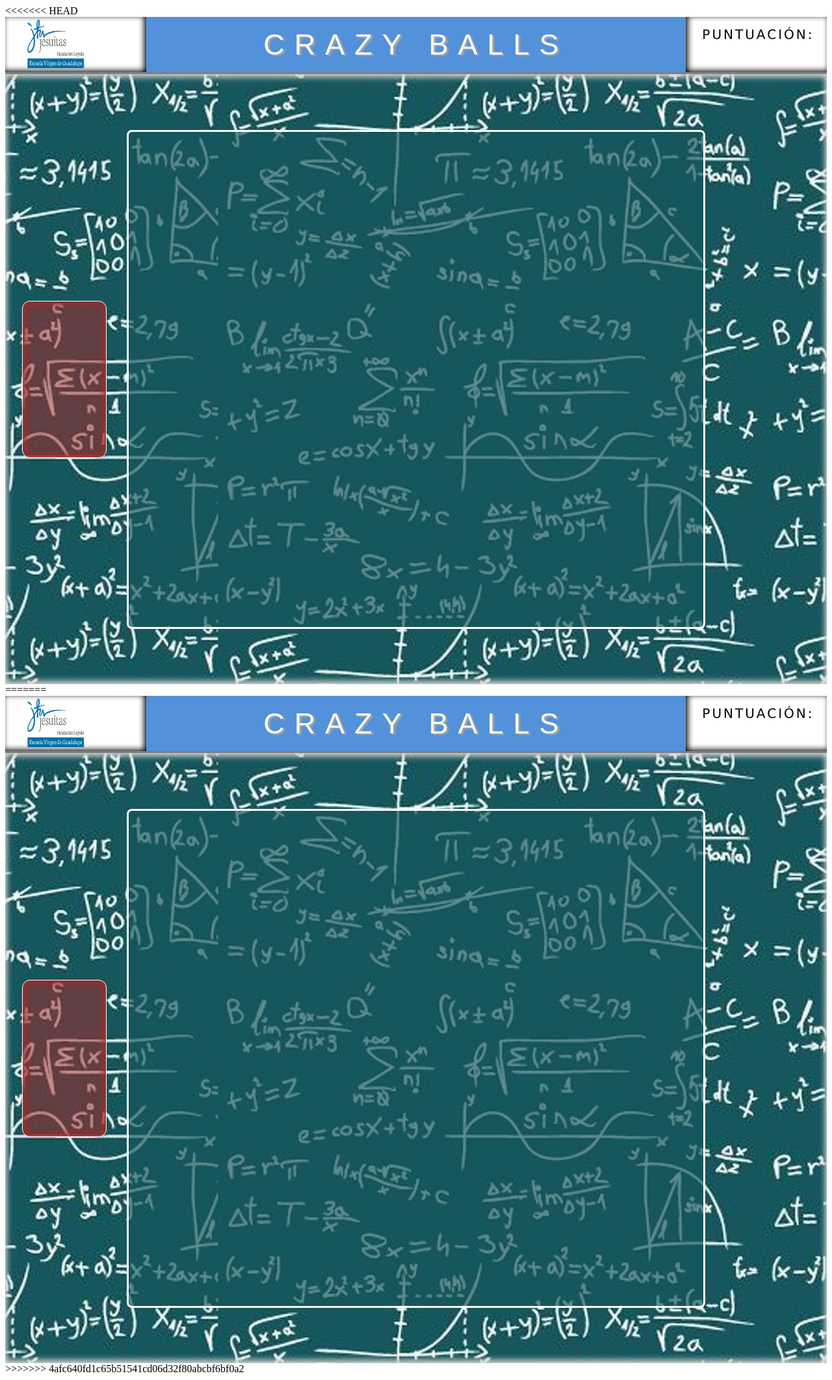
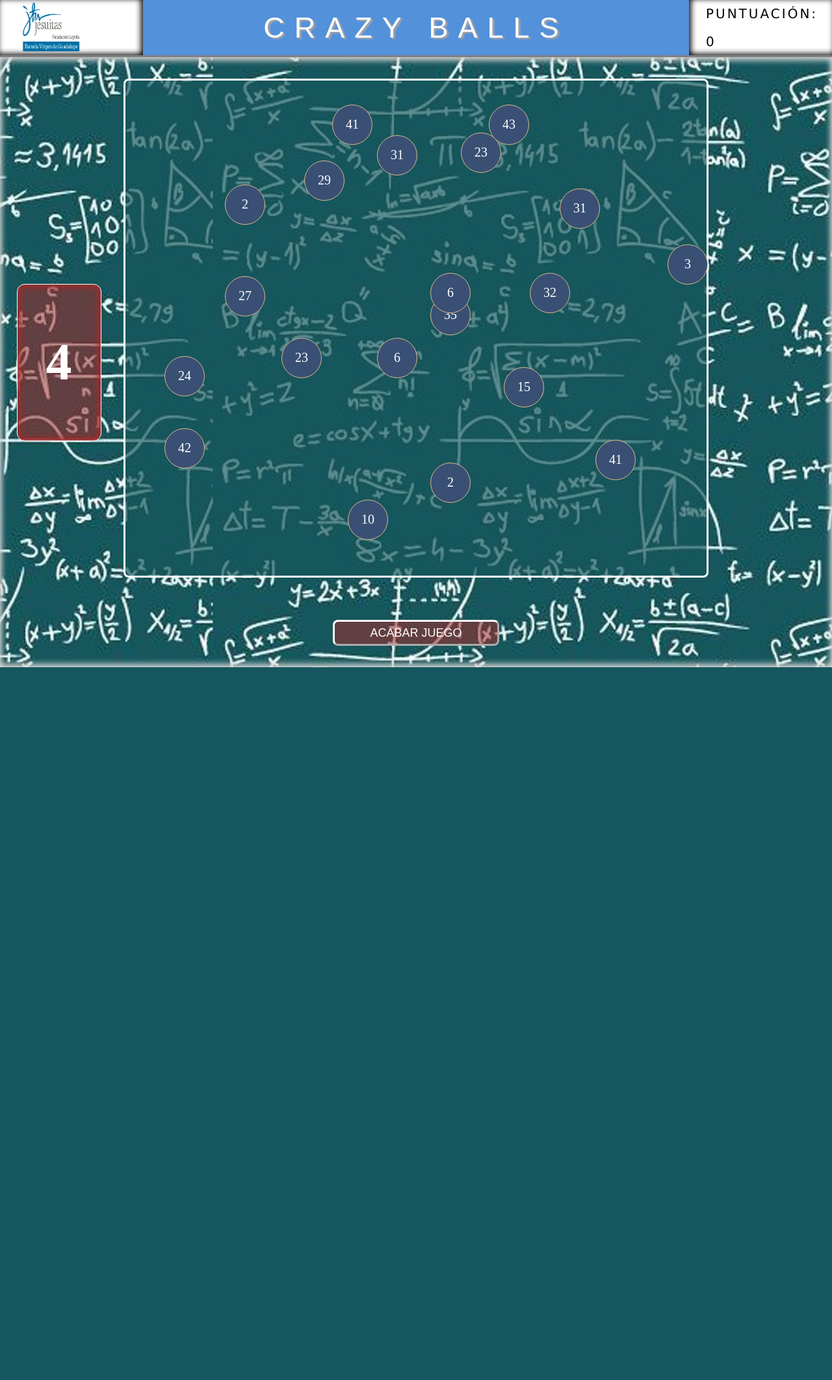
Before and after one commit to MSG8/TrabajoDwecCliente, a PHP site: page / in a window 1280 px wide. Shown: the whole page at 65% size. After the commit the page ends 1027 px from the top, so only its background shows below. Run offline with PHP 8.4, Linux system fonts and the light colour scheme.

Commit message:
modificacion de css y js, falta perfeccionar el css y lo que ocurre al ganar o perder el juego, ya tenemos puesto el boton de fin

```diff
--- a/css/stylesheet.css
+++ b/css/stylesheet.css
@@ -1,4 +1,3 @@
-<<<<<<< HEAD
 /*Estilos generales*/
 body{
     margin: 0px;
@@ -86,6 +85,25 @@ main{
     border-radius: 8px;
     border: 3px solid white;
     position: relative;
+    z-index: 1;
+}
+main button
+{
+    min-width: 20%;
+    min-height: 40px;
+    background-color: rgba(165, 42, 42, 0.527);
+    font-size: large;
+    color: white;
+    margin: auto;
+    border-radius: 8px;
+    border: 3px outset white;
+    position: relative;
+}
+main button:hover
+{
+    background-color: white;
+    color: rgba(165, 42, 42, 0.527);
+    border: 3px inset rgba(165, 42, 42, 0.527);
 }
 /*Bolas*/
 #ventanaJuego div{
@@ -99,18 +117,17 @@ main{
     text-align: center;
     align-items: center;
     position: absolute;
+    transition: 0.5s;
+    color: white;
 }
 .bola{
     background-color: rgb(57, 80, 116);
-    color: white;
 }
 .bolaAcertada{
     background-color: rgb(14, 185, 14);
-    color: white;
 }
 .bolaError{
     background-color: red;
-    color: white;
 }
 #bola1{
     top: 30px;
@@ -128,133 +145,70 @@ main{
     top: 400px;
     left: 30%;
 }
-=======
-/*Estilos generales*/
+/*Estilos footer*/
+
+/*Media query*/
+
+@media (max-width: 360px){
+
     body{
-    margin: 0px;
+        height: 640px;
     }
-/*FIN Estilos generales*/
-/*Estilos cabecera*/
+
     header{
+        height: 120px;
+        background-color: white;
+        border: none;
+    }
+
+    .cajaLateral{
+        height: 60px;
+        width: 32%;
+        box-shadow: none;
+        background-color: #EFEFEF;
+    }
+
+    #logo{
+        height: 53px;
         width: 100%;
-    height: 85px;
+    }
+
+    #titulo{
+        font-size: 1rem;
+        height: 60px;
         background-color: #5391DB;
-    border-bottom: 3px solid grey;
+        font-weight: bold;
+        width: 65.9%;
+        line-height: 22px;
     }
-/*Logo*/
-.cajaLateral{
-    display: grid;
-    width: 15.161%;
-    height: 85px;
-    margin: 0px;
-    float: left;
-    padding-left: 2%;
+
+    #puntuacion{
+        width: 98%;
+        font-size: 1rem;
+        clear: left;
+        box-shadow: 0px 0px 8px 0px inset grey, 0px 0px 8px -1px inset grey;
+        padding-left: 7px;
         background-color: white;
-    box-shadow: -3px -2px 10px inset black;
     }
-#logo{
-    height: 75px;
-    width: 55%;
-    padding: 4px 0px 0px 0px;
+
+    main {
+        width: 100%;
+        height: 500px;
+        display: block;
+        padding-top: 20px;
     }
-/*Titulo*/
-#titulo{
-    display: grid;
-    float: left;
-    width: 65.68%;
-    height: 85px;
-    margin: 0px;
-    font-size: 45px;
-    letter-spacing: 15px;
-    font-family: Arial, Helvetica, sans-serif;
-    color: white;
-    text-align: center;
-    align-items: center;
-    box-shadow:  0px, 0px, 12px 2px grey;
+
+    #numeroAside{
+        position: static;
+        width: 71.5%;
+        height: 60px;
+        margin-left: 14%;
+        font-size: 2rem;
     }
-#titulo span{
-    text-shadow: 3px 2px 2px rgb(165, 164, 164);
+
+    #ventanaJuego{
+        height: 360px;
+        margin-top: 30px;
     }
-/*puntuacion*/
-#puntuacion{
-    align-items: center;
-    font-size: 20px;
-    font-family: Verdana, Geneva, Tahoma, sans-serif;
-    box-shadow: 3px -2px 10px inset black;
-    letter-spacing: 3px;
+
 }
-/*Estilos main*/
-main{
-    display: grid;
-    background-image: url("../img/math.jpg");
-    height: 939px;
-    align-items: center;
-    /*border-bottom: 4px solid grey;*/
-    box-shadow: 2px -5px 10px 0px inset lightgray, -2px 5px 10px 0px inset lightgray;
-    text-align: center;
-}
-#numeroAside{
-    display: grid;
-    align-items: center;
-    height: 240px;
-    width: 10%;
-    background-color: rgba(165, 42, 42, 0.527);
-    position: absolute;
-    margin-left: 2%;
-    border-radius: 12px;
-    border: 1px solid white;
-    box-shadow: 0px 0px 10px 5px inset rgba(165, 42, 42, 0.856);
-    font-size: 80px;
-    color: white;
-    font-weight: bold;
-}
-#ventanaJuego{
-    width: 69.86%;
-    height: 762px;
-    background-color: #16575dab;
-    margin: auto;
-    border-radius: 8px;
-    border: 3px solid white;
-    position: relative;
-}
-/*Bolas*/
-#ventanaJuego div{
-    background-color: rgb(57, 80, 116);
-    margin: 0px;
-    display: grid;
-    border: 1px solid burlywood;
-    width: 60px;
-    height: 60px;
-    border-radius: 31px;
-    font-size: 20px;
-    text-align: center;
-    align-items: center;
-    position: absolute;
-}
-.bola{
-    color: white;
-}
-.bolaAcertada{
-    color: rgb(14, 185, 14);
-}
-.bolaError{
-    color: red;
-}
-#bola1{
-    top: 30px;
-    left: 12%;
-}
-#bola2{
-    top: 200px;
-    left: 60%;
-}
-#bola3{
-    top: 400px;
-    left: 80%;
-}
-#bola4{
-    top: 400px;
-    left: 30%;
-}
->>>>>>> 4afc640fd1c65b51541cd06d32f80abcbf6bf0a2
-/*Estilos footer*/
--- a/index.html
+++ b/index.html
@@ -1,4 +1,3 @@
-<<<<<<< HEAD
 <!DOCTYPE html>
     <html lang="es">
     <head>
@@ -18,32 +17,8 @@
             <div id="numeroAside"></div>
             <div id="ventanaJuego">
             </div>
+            <button>ACABAR JUEGO</button>
         </main>
         <script src="js/app.js"></script>
     </body>
 </html>
-=======
-<!DOCTYPE html>
-    <html lang="es">
-    <head>
-        <meta charset="UTF-8">
-        <meta http-equiv="X-UA-Compatible" content="IE=edge">
-        <meta name="viewport" content="width=device-width, initial-scale=1.0">
-        <link rel="stylesheet" href="css/stylesheet.css">
-        <title>Crazy Balls</title>
-    </head>
-    <body>
-        <header>
-            <div class="cajaLateral"><img src="img/logo.png" alt="Fundación Loyola" id="logo"></div>
-            <div id="titulo"><span>CRAZY BALLS</span></div>
-            <div class="cajaLateral" id="puntuacion"><span>PUNTUACIÓN: </span><span></span></div>
-        </header>
-        <main>
-            <div id="numeroAside"></div>
-            <div id="ventanaJuego">
-            </div>
-        </main>
-        <script src="js/app.js"></script>
-    </body>
-</html>
->>>>>>> 4afc640fd1c65b51541cd06d32f80abcbf6bf0a2
--- a/js/app.js
+++ b/js/app.js
@@ -1,4 +1,3 @@
-<<<<<<< HEAD
 /**
  * Clase principal de la aplicacion
  * archivo: app.js
@@ -17,155 +16,7 @@ class App
         this.modelo = new Modelo(); // Clase referente a todos los datos de la aplicacion
         this.animador = null;
         window.onload= this.iniciar.bind(this); //Tomamos el objeto este y busca el metodo iniciar
-    }
-    iniciar()
-    {
-        this.vista.puntuacion(this.modelo.puntuacion);
-        this.vista.generarBolas(this.modelo.cantidadBolas); //Llamamos a generar las bolas, podriamos llamarlo si clica algun boton
-        this.animador = window.setInterval(this.vista.moverBolas.bind(this.vista), 100); // nuestra animador llamara cada cierto intervalo de tiempo a la funcion de movimiento, el animador pertenece al controlador y verlas moviendose a la vista
-    }
-    verificar(evento)
-    {
-        let bola = evento.target //tomamos el elemento bola buscado
-        let textoBola = bola.childNodes[0].nodeValue; //Saca el nodo de texto de la bola, es decir el numero a coparar si el multiplo
-        let multiplo = document.getElementById('numeroAside'); //tomamos el elemento numeroAside que tiene el multiplo
-        let textMultiplo = multiplo.childNodes[0].nodeValue; //Saca el nodo de texto de multiplo
-
-        if (textoBola % textMultiplo == 0)
-        {
-            this.vista.cambiarClase(bola,'bolaAcertada');
-            this.vista.puntuar(+1);
-        }
-        else
-        {
-            this.vista.cambiarClase(bola,'bolaError');
-            this.vista.puntuar(-1);
-        }
-    }
-}
-/**
- * Clase destinada a la parte visual del programa, el se encargara de mostrar o crear elementos
- */
-class Vista
-{
-    constructor(controlador)
-    {
-        this.controlador = controlador;
-        this.elementoPuntuacion = document.getElementById('puntuacion').children[1];
-        document.getElementById('numeroAside').appendChild(document.createTextNode((Math.floor(Math.random() * (10 - 2)) + 2))); //
-        this.contenedor = document.getElementById('ventanaJuego');
-        this.bolas = []; //array que contenga todas las bolas
-    }
-    /**
-     * Crearemos la cantidad de bolas que queremos
-     */
-    generarBolas(cantidadBolas)
-    {
-        for (let indice = 0; indice < cantidadBolas; indice++) //creamo tanto objeto Bola como nos diga el modelo
-        {
-            let bola = new Bola(this.contenedor,this.controlador) //creamos el objeto
-            this.bolas.push(bola) //añadimos al array de bolas cada objeto bola
-            this.contenedor.appendChild(bola.div); //le añadimos la bola al contenedor
-        }
-    }
-    /**
-     * Moveremos la bola cada intervalo pedido por el controlador
-     */
-    moverBolas()
-    {
-        for (let indice = 0; indice < this.bolas.length; indice++)
-        {
-            let bola = this.bolas[indice]; //tomamos cada objeto bola que contenrra su estructura y velocidad
-            let top = parseFloat(bola.div.style.top.substr(0,(bola.div.style.top.length-2))); // tomamos el top del elemento, ademas de quitarle de su cadena px y pasarlo a numero
-            let left = parseFloat(bola.div.style.left.substr(0,(bola.div.style.left.length-2))); //tomamos el left del elemento, ademas de quitarle de su cadena px y pasarlo a numero
-            //Si llega a los bordes se aplica algunos de estos if
-            if (top <= 0+10 || top >= this.contenedor.clientHeight -bola.div.clientHeight-10 ) //le restamos el tamaño de la bola para que coincida con el tamaño del contenedor
-            {
-                this.bolas[indice].velocidady = -this.bolas[indice].velocidady //modificamos el signo de la velocidad si tocan los bordes
-            }
-            if (left <= 0+10 || left >= this.contenedor.clientWidth -bola.div.clientWidth-10 ) //le restamos el tamaño de la bola para que coincida con el tamaño del contenedor
-            {
-                this.bolas[indice].velocidadx = -this.bolas[indice].velocidadx //modificamos el signo de la velocidad si tocan los bordes
-            }
-            //una vez cambiamos los signos de velocidas le aplicamos la velocidad, tenemos que cambiar directamente los valores del objeto bola
-            this.bolas[indice].div.style.top = (top+this.bolas[indice].velocidady) +'px'; // bolatop = 240 + 13 + 'px'   bolatop = '253px'
-            this.bolas[indice].div.style.left = (left+this.bolas[indice].velocidadx) +'px';
-        }
-    }
-    cambiarClase(elemento,nombreClase)
-    {
-        elemento.classList.remove('bola');
-        elemento.classList.add(nombreClase);
-    }
-    puntuar(punto)
-    {
-      this.elementoPuntuacion.textContent = `${parseInt(this.elementoPuntuacion.textContent)+punto}`;
-        this.controlador.modelo.puntuacion = parseInt(this.elementoPuntuacion.textContent);
-    }
-    puntuacion(punto)
-    {
-        this.elementoPuntuacion.appendChild(document.createTextNode(punto));
-
-    }
-}
-/**
- * Clase destinada a guardar los datos de la aplicacion
- */
-class Modelo
-{
-    /**
-     * Inicializamos los atributos que contendran los datos del programa
-     */
-    constructor()
-    {
-        this.cantidadBolas = 25;
-        this.puntuacion = 0;
-    }
-}
-class Bola
-{
-    constructor(contenedor,controlador)
-    {
-        this.maxBola = 100;
-        this.minBola = 2;
-        this.controlador=controlador;
-        this.velocidadx =  Math.floor (Math.random () * 51) -25;
-        this.velocidady =  Math.floor (Math.random () * 51) -25;
-        this.div = document.createElement('div');
-        this.div.appendChild(document.createTextNode((Math.floor(Math.random() * (this.maxBola - this.minBola)) + this.minBola)));
-        this.cambiarClase('bola');
-        //Cada vez que se cree una bola se generara en el centro
-        this.div.style.top = (contenedor.clientHeight/2) + 'px'; //Colocamos las medidas por defecto de los div en top
-        this.div.style.left = (contenedor.clientWidth/2) + 'px';//Colocamos las medidas por defecto de los div en left
-        this.div.onclick = this.controlador.verificar.bind(this.controlador); // this.pulsar.bind(this)
-    }
-
-    cambiarClase(nombreClase)
-    {
-        this.div.classList.add(nombreClase);
-    }
-}
-// App.limiteNumero = 100; //atributo estatico
-let controlador = new App();
-=======
-/**
- * Clase principal de la aplicacion
- * archivo: app.js
- * Licencia: GPL3
- * Esta clase es el controlador de nuestra aplicacion
- * Autores: Manuel Solís Gómez(masogo008@gmail.com), Daniel Nuñez Santiago, Genaro Salas Galindo y Julio Ramos Gago
- */
-class App
-{
-    /**
-     * Llamamos a iniciar e inicamos las clases y atributos necesarios
-     */
-    constructor()
-    {
-        this.vista = new Vista(this); // Clase referente a todo el apartado visual de la aplicacion
-        this.modelo = new Modelo(); // Clase referente a todos los datos de la aplicacion
-        this.animador = null;
-        window.onload= this.iniciar.bind(this); //Tomamos el objeto este y busca el metodo iniciar
+        document.getElementsByTagName('button')[0].onclick = this.finPrograma.bind(this);//Colocamos el evento que llama al metodo de fin de programa;
     }
     iniciar()
     {
@@ -189,6 +40,31 @@ class App
         {
             this.vista.cambiarClase(bola,'bolaError');
             this.vista.puntuar(-1);
+        }
+    }
+    finPrograma()
+    {
+        let bolas = document.querySelectorAll('bola'); //tomamos todos los div de las bolas
+        let multiplo = document.getElementById('numeroAside'); //tomamos el elemento numeroAside que tiene el multiplo
+        let textMultiplo = multiplo.childNodes[0].nodeValue; //Saca el nodo de texto de multiplo
+        let multiplica = false; //Variable para controlar si algun multiplo da 0
+
+        for (let indice = 0; indice < bolas.length && multiplica==false; indice++) //For para pasar por cada una de las div de las bolas y mientras no hay multiplicacion con resto 0
+        {
+            let textoBola = bolas[indice].childNodes[0].nodeValue; //Saca el nodo de texto de la bola, es decir el numero a coparar si el multiplo
+            if (textoBola % textMultiplo == 0)
+            {
+                multiplica = true; //Nos dice que ha multiplicado alguno
+            }
+        }
+
+        if (!multiplica)
+        {
+            this.vista.ganador(); //si no existe multiplo nos llevara a que la vista nos enseñe que ganamos
+        }
+        else
+        {
+            this.vista.perdedor(); //si existe multiplo nos llevara a que la vista nos enseñe que hemos perdido
         }
     }
 }
@@ -243,18 +119,25 @@ class Vista
     }
     cambiarClase(elemento,nombreClase)
     {
-        elemento.classList.remove('quitar_esta_clase');
+        elemento.classList.remove('bola');
         elemento.classList.add(nombreClase);
     }
     puntuar(punto)
     {
-      this.elementoPuntuacion.textContent = `${parseInt(this.elementoPuntuacion.textContent)+punto}`;
+        this.elementoPuntuacion.textContent = `${parseInt(this.elementoPuntuacion.textContent)+punto}`;
         this.controlador.modelo.puntuacion = parseInt(this.elementoPuntuacion.textContent);
     }
     puntuacion(punto)
     {
         this.elementoPuntuacion.appendChild(document.createTextNode(punto));
-
+    }
+    ganador()
+    {
+        alert('Gano, eres un maquina');
+    }
+    perdedor()
+    {
+        alert('Lo siento, prueba de nuevo');
     }
 }
 /**
@@ -267,7 +150,7 @@ class Modelo
      */
     constructor()
     {
-        this.cantidadBolas = 6;
+        this.cantidadBolas = 20;
         this.puntuacion = 0;
     }
 }
@@ -294,4 +177,3 @@ class Bola
 }
 App.limiteNumero = 50; //atributo estatico
 let controlador = new App();
->>>>>>> 4afc640fd1c65b51541cd06d32f80abcbf6bf0a2
```
Lines whose indentation alone changed are shown as unchanged.
